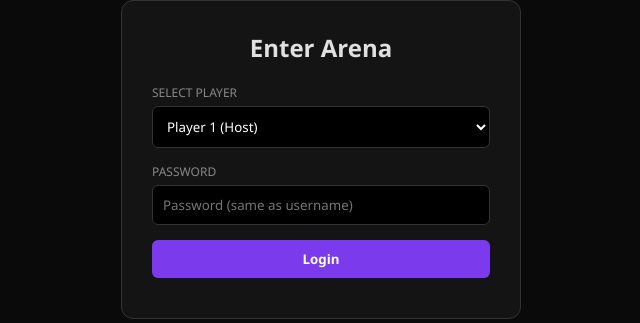
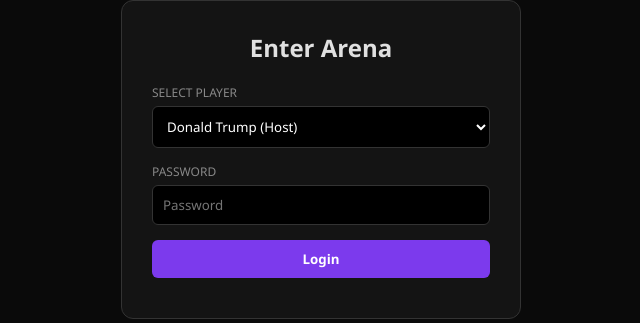
Before and after one commit to i-m-Udit/new_mineauct, a Flask app: page / in a window 1280 px wide. Shown: the part 178-501 px from the top of the page, without its empty margins (319-959 px from the left). Run offline with Flask 3, Linux system fonts and the light colour scheme; some libraries are stand-ins or nearby versions.

Commit message:
Update index.html

```diff
--- a/templates/index.html
+++ b/templates/index.html
@@ -80,15 +80,15 @@
         <div class="input-group">
             <label>Select Player</label>
             <select id="login-user">
-                <option value="player1">Player 1 (Host)</option>
-                <option value="player2">Player 2</option>
-                <option value="player3">Player 3</option>
-                <option value="player4">Player 4</option>
+                <option value="Donald Trump">Donald Trump (Host)</option>
+                <option value="Vladimir Putin">Vladimir Putin</option>
+                <option value="Xi Jinping">Xi Jinping</option>
+                <option value="Narendra Modi">Narendra Modi</option>
             </select>
         </div>
         <div class="input-group">
             <label>Password</label>
-            <input type="password" id="login-pass" placeholder="Password (same as username)">
+            <input type="password" id="login-pass" placeholder="Password">
         </div>
         <button class="btn" style="width: 100%;" onclick="doLogin()">Login</button>
         <p id="login-err" style="color: red; margin-top: 10px; text-align: center;"></p>
```
